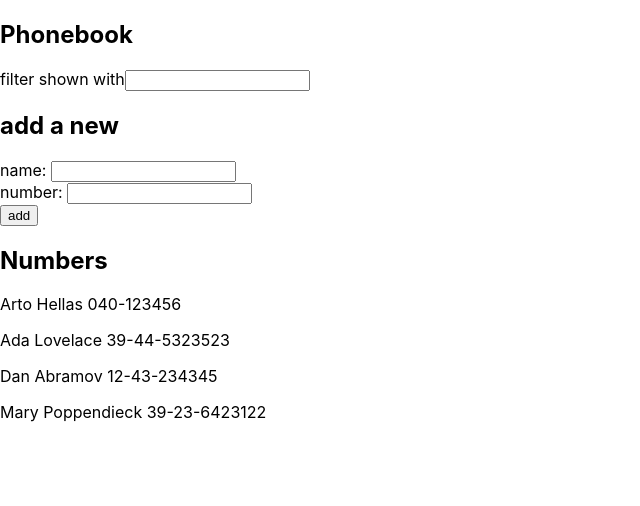
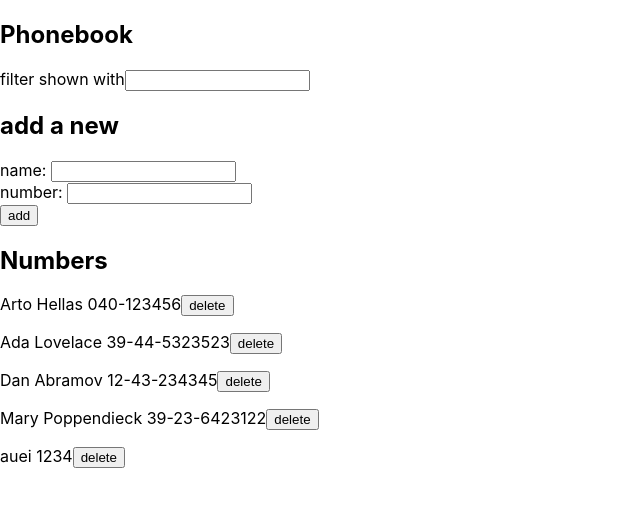
Before and after one commit to ArturCandelori/open-fullstack, a React (Create React App) app in the folder part2/phonebook/: page / in a window 1280 px wide. Shown: the top 506 px of the page, without its empty margins (0-640 px from the left). Built offline with nearby package versions, Linux system fonts and the light colour scheme; data requests are answered from the project's data file.

Commit message:
exercises 2.15 - 2.18 done

```diff
--- a/part2/phonebook/db.json
+++ b/part2/phonebook/db.json
@@ -19,6 +19,11 @@
       "name": "Mary Poppendieck",
       "number": "39-23-6423122",
       "id": 4
+    },
+    {
+      "name": "auei",
+      "number": "1234",
+      "id": 7
     }
   ]
 }
--- a/part2/phonebook/src/App.js
+++ b/part2/phonebook/src/App.js
@@ -1,5 +1,6 @@
 import React, { useEffect, useState } from 'react';
-import axios from 'axios';
+
+import personService from './services/persons';
 
 import Filter from './components/Filter';
 import PersonForm from './components/PersonForm';
@@ -12,10 +13,7 @@ const App = () => {
   const [search, setSearch] = useState('');
 
   useEffect(() => {
-    axios.get('http://localhost:3001/persons').then(response => {
-      console.log(response);
-      setPersons(response.data);
-    });
+    personService.getAll().then(initialPersons => setPersons(initialPersons));
   }, []);
 
   const handleSearch = event => {
@@ -25,20 +23,46 @@ const App = () => {
   const addPerson = event => {
     event.preventDefault();
 
-    let includes = false;
+    let personToAdd = persons.find(person => person.name === newName);
 
-    for (let i = 0; i < persons.length; i++) {
-      if (persons[i].name === newName) {
-        includes = true;
-        break;
-      }
+    if (personToAdd) {
+      window.confirm(
+        `${newName} is already added to the phonebook, replace the old number with a new one?`
+      );
+
+      const updatedPerson = { ...personToAdd, number: newNumber };
+
+      personService
+        .update(personToAdd.id, updatedPerson)
+        .then(returnedPerson => {
+          setPersons(
+            persons.map(person =>
+              person.id !== personToAdd.id ? person : returnedPerson
+            )
+          );
+        })
+        .catch(error => {
+          alert(`the person ${personToAdd.name} has already been deleted`);
+
+          setPersons(persons.filter(p => p.id !== personToAdd.id));
+        });
+    } else {
+      personToAdd = { name: newName, number: newNumber };
+
+      personService.create(personToAdd).then(returnedPerson => {
+        setPersons(persons.concat(returnedPerson));
+        setNewName('');
+        setNewNumber('');
+      });
     }
+  };
 
-    if (includes) {
-      alert(`${newName} is already added to the phonebook`);
-    } else {
-      setPersons(persons.concat({ name: newName, number: newNumber }));
-    }
+  const deletePerson = person => {
+    window.confirm(`Delete ${person.name}?`);
+
+    personService.deletePerson(person.id);
+
+    setPersons(persons.filter(p => p.id !== person.id));
   };
 
   return (
@@ -54,7 +78,7 @@ const App = () => {
         setNewNumber={setNewNumber}
       />
       <h2>Numbers</h2>
-      <Persons search={search} persons={persons} />
+      <Persons search={search} persons={persons} deletePerson={deletePerson} />
     </div>
   );
 };
--- /dev/null
+++ b/part2/phonebook/src/components/Person.js
@@ -0,0 +1,12 @@
+import React from 'react';
+
+const Person = ({ person, deletePerson }) => {
+  return (
+    <p key={person.name}>
+      {person.name} {person.number}
+      <button onClick={() => deletePerson(person)}>delete</button>
+    </p>
+  );
+};
+
+export default Person;
--- a/part2/phonebook/src/components/Persons.js
+++ b/part2/phonebook/src/components/Persons.js
@@ -1,18 +1,20 @@
 import React from 'react';
 
-const Persons = ({ search, persons }) => {
+import Person from './Person';
+
+const Persons = ({ search, persons, deletePerson }) => {
   return search === ''
     ? persons.map(person => (
-        <p key={person.name}>
-          {person.name} {person.number}
-        </p>
+        <Person key={person.name} person={person} deletePerson={deletePerson} />
       ))
     : persons
         .filter(person => person.name === search)
         .map(person => (
-          <p key={person.name}>
-            {person.name} {person.number}
-          </p>
+          <Person
+            key={person.name}
+            person={person}
+            deletePerson={deletePerson}
+          />
         ));
 };
 
--- /dev/null
+++ b/part2/phonebook/src/services/persons.js
@@ -0,0 +1,25 @@
+import axios from 'axios';
+
+const baseUrl = 'http://localhost:3001/persons';
+
+const getAll = () => {
+  const request = axios.get(baseUrl);
+  return request.then(response => response.data);
+};
+
+const create = newPerson => {
+  const request = axios.post(baseUrl, newPerson);
+  return request.then(response => response.data);
+};
+
+const deletePerson = id => {
+  const request = axios.delete(`${baseUrl}/${id}`);
+  return request.then(response => response.data);
+};
+
+const update = (id, changedPerson) => {
+  const request = axios.put(`${baseUrl}/${id}`, changedPerson);
+  return request.then(response => response.data);
+};
+
+export default { getAll, create, deletePerson, update };
```
Also changed, not shown: 1 other file (tests, documents, lock files or other folders).
